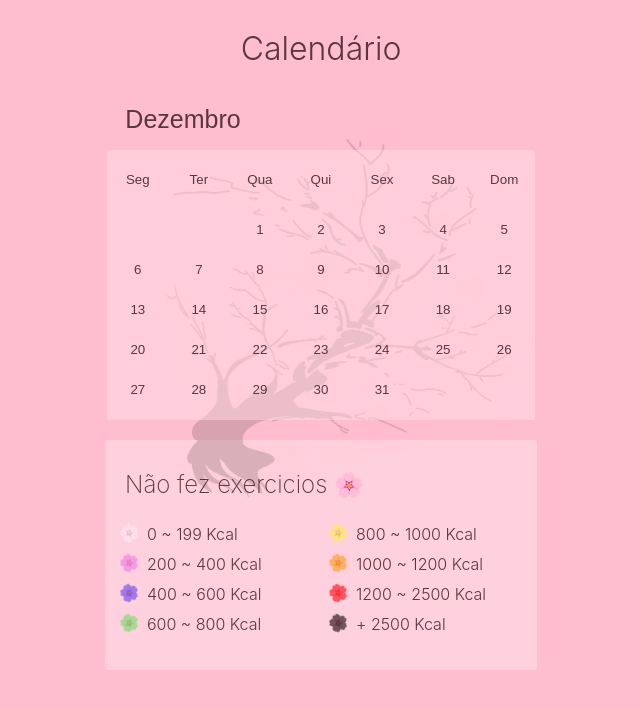
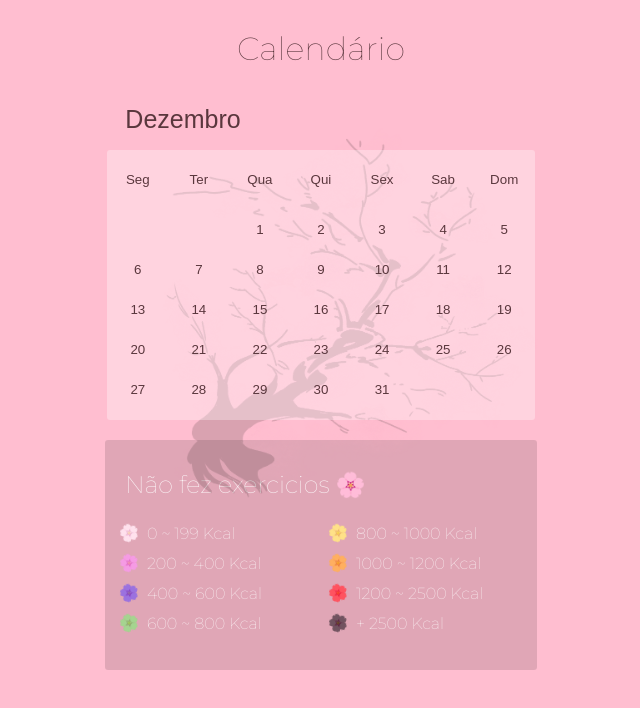
Before and after one commit to vinicius-mns/Calories-Tracker, a React (Create React App) app: page /calendar_tracker/Dezembro/2021 in a window 1280 px wide. Shown: the top 708 px of the page, without its empty margins (319-959 px from the left). Built offline with nearby package versions, Linux system fonts and the light colour scheme.

Commit message:
editando texto e fonte

```diff
--- a/public/index.html
+++ b/public/index.html
@@ -3,6 +3,9 @@
   <head>
     <meta charset="utf-8" />
     <link rel="icon" href="%PUBLIC_URL%/favicon.ico" />
+    <link rel="preconnect" href="https://fonts.googleapis.com">
+    <link rel="preconnect" href="https://fonts.gstatic.com" crossorigin>
+    <link href="https://fonts.googleapis.com/css2?family=Montserrat:wght@100&display=swap" rel="stylesheet">
     <meta name="viewport" content="width=device-width, initial-scale=1" />
     <meta name="theme-color" content="#000000" />
     <meta
--- a/src/index.css
+++ b/src/index.css
@@ -1,34 +1,27 @@
 body {
-  font-family: -apple-system, BlinkMacSystemFont, 'Segoe UI', 'Roboto', 'Oxygen',
-    'Ubuntu', 'Cantarell', 'Fira Sans', 'Droid Sans', 'Helvetica Neue',
-    sans-serif;
+  font-family: 'Montserrat', sans-serif;
   -webkit-font-smoothing: antialiased;
   -moz-osx-font-smoothing: grayscale;
 }
 
+h3 {
+  background-color: transparent;
+  color: white;
+}
+
 h1 {
-  font-weight: 300;
+  font-weight: 400;
 }
 
 h2 {
   font-weight: 200;
 }
 
-h3 {
-  font-weight: 300;
-  background-color: transparent;
-  color: white;
-}
-
-p {
-  font-weight: 300;
-}
-
-span {
+p, span {
   font-weight: 300;
 }
 
 code {
-  font-family: source-code-pro, Menlo, Monaco, Consolas, 'Courier New',
+  font-family: monospace, Menlo, Monaco, Consolas, 'Courier New',
     monospace;
 }
--- a/src/styles/App.css
+++ b/src/styles/App.css
@@ -27,6 +27,10 @@
 
 textarea {
   background-color: white;
+  font-family:'Montserrat', sans-serif;
+  -webkit-font-smoothing: antialiased;
+  color: black;
+  font-weight: 900;
 }
 
 div {
--- a/src/styles/calendar.css
+++ b/src/styles/calendar.css
@@ -1,5 +1,5 @@
 .calendar {
-  background-color: #ffdee777;
+  background-color: rgba(255, 255, 255, 0.322);
   left: 0;
   right: 0;
   width: 95%;
--- a/src/styles/table.css
+++ b/src/styles/table.css
@@ -1,11 +1,20 @@
 .guideContainer {
-  background-color: rgba(255, 255, 255, 0.274);
+  background-color: rgba(0, 0, 0, 0.123);
   width: 96%;
   margin-top: 20px;
   overflow-y: auto;
   overflow-x: hidden;
   height: 230px;
 }
+
+.guideContainer h2 {
+  color: white;
+}
+
+.guideContainer p {
+  color: white;
+}
+
 
 .guideContainer .tableContainer {
   margin-top: 30px;
```
